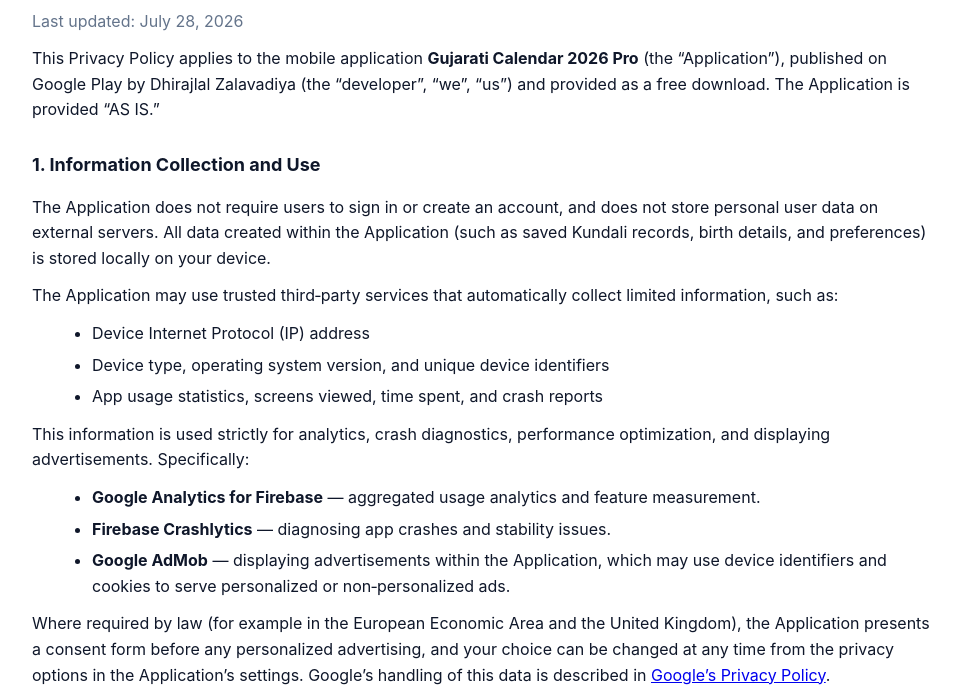
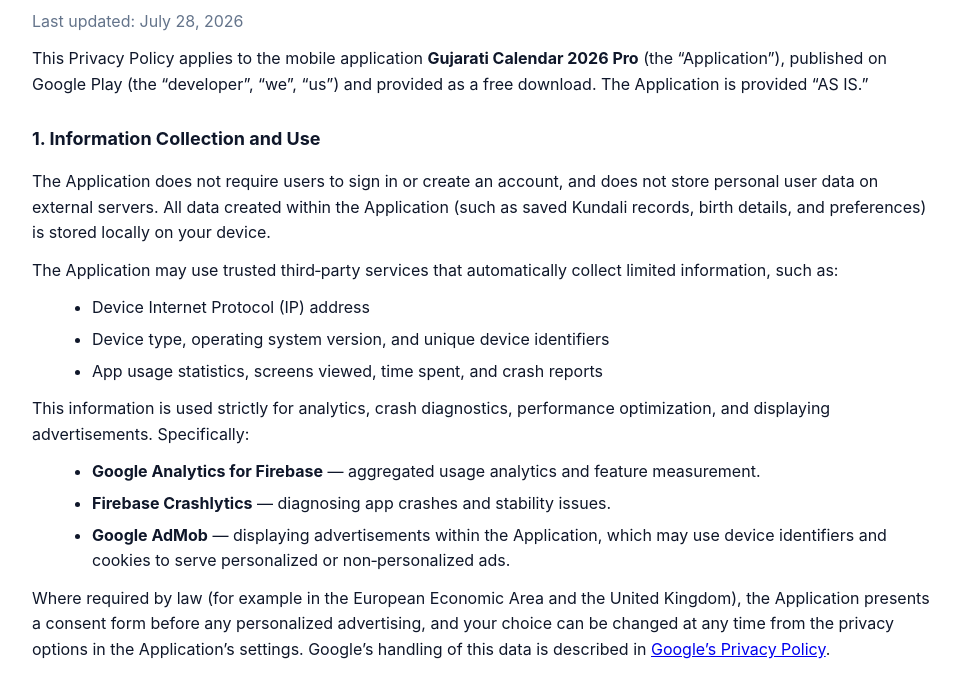
Before and after one commit to FocuslyApps/focuslyapps.github.io, a plain HTML site: page gujarati-calendar/privacy.html in a window 1280 px wide. Shown: the part 107-800 px from the top of the page, without its empty margins (158-1118 px from the left). Drawn offline with Linux system fonts and the light colour scheme.

Commit message:
Update privacy.html

```diff
--- a/gujarati-calendar/privacy.html
+++ b/gujarati-calendar/privacy.html
@@ -84,7 +84,7 @@
     <p class="muted">Last updated: July 28, 2026</p>
 
     <p>This Privacy Policy applies to the mobile application <strong>Gujarati Calendar 2026 Pro</strong> (the
-      “Application”), published on Google Play by Dhirajlal Zalavadiya (the “developer”, “we”, “us”) and provided as a
+      “Application”), published on Google Play (the “developer”, “we”, “us”) and provided as a
       free download. The
       Application is provided “AS IS.”</p>
 
```
